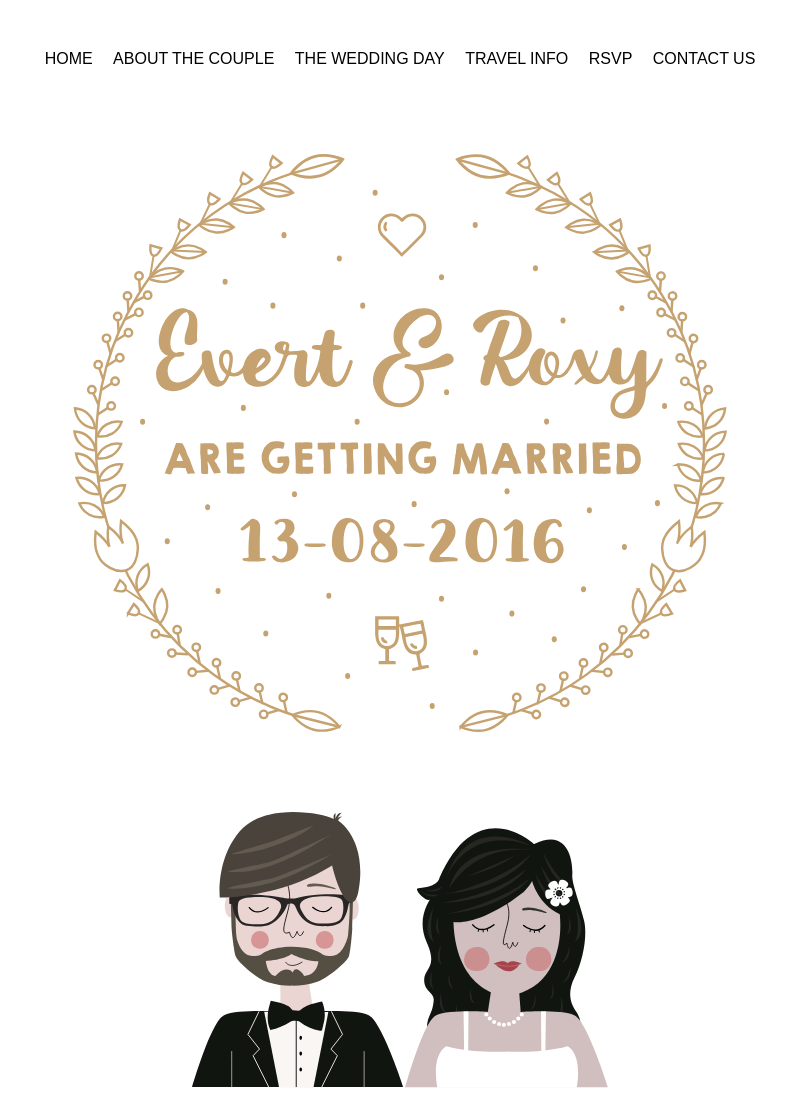
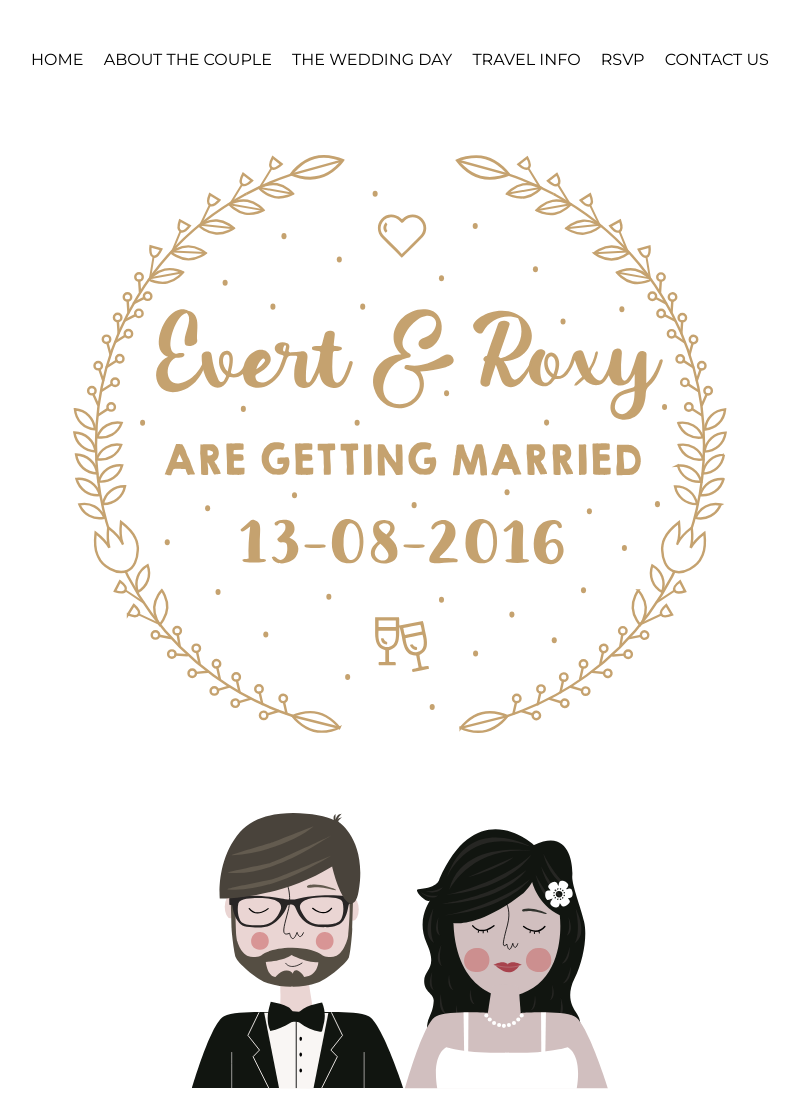
Before and after one commit to evert/wedding, a Jekyll site: the page built from index.md, in a window 1280 px wide. Shown: the whole page, without its empty margins (240-1039 px from the left). Built offline with Jekyll 4.4.1, drawn with Linux system fonts in a browser that asks for light colours.

```diff
--- a/css/style.css
+++ b/css/style.css
@@ -17,7 +17,7 @@
     height: 100%;
 }
 
-h1, h2, h3 {
+h1, h2, h3, nav {
     font-family: 'Montserrat', sans-serif;
 }
 
@@ -56,7 +56,7 @@
     text-align: center;
 }
 
-table th, table td {
+th, td {
     text-align: left;
     padding: 3px;
     border: 1px solid #333;
```
